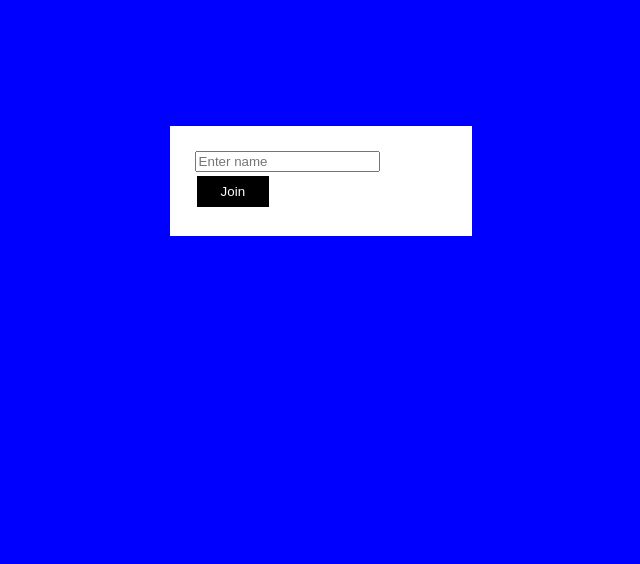
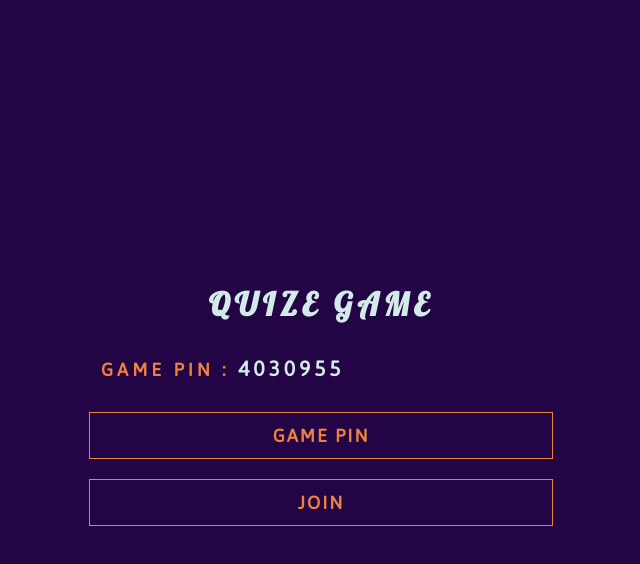
Before and after one commit to abdirashidabdi/QuizeGame, a plain HTML site: page index.html in a window 1280 px wide. Shown: the whole page, without its empty margins (319-959 px from the left). Drawn offline with Linux system fonts and the light colour scheme.

Commit message:
update join page

```diff
--- a/css/style.css
+++ b/css/style.css
@@ -1,20 +1,148 @@
-body{
-    background: blue;
+@import url("https://fonts.googleapis.com/css?family=Asap|Lobster&display=swap");
+* {
+  margin: 0;
+  padding: 0;
+  box-sizing: border-box;
 }
-div{
-    background: white;
-    border-color: black;
-    width: 20%;
-    margin-left: auto; margin-right: auto;
-    margin-top: 10%;
-    padding: 25px;
+:root {
+  --dark-color: #230444;
+  --primary-color: #90303d;
+  --secondary-color: #ed8240;
+  --light-color: #d2ebe9;
+  --width: 80%;
 }
-input[type=submit]{
-    background-color: black;
-    border: none;
-    color: white;
-    cursor: pointer;
-    padding: 8px 24px;
-    text-decoration: none;
-     margin: 4px 2px;
+body {
+    background: var(--dark-color);
+  /* animation: colors 17s infinite ease-out;
+  -webkit-animation: colors 17s infinite ease-out; */
 }
+.container {
+  /* animation: colors 17s infinite ease-out; */
+  width: var(--width);
+  height: 100vh;
+  margin: 5px auto;
+  position: relative;
+  /* -webkit-animation: colors 17s infinite ease-out; */
+}
+.join-form {
+  display: flex;
+  flex-direction: column;
+  justify-self: center;
+  align-items: center;
+  align-content: center;
+  width: 40rem;
+  padding: 30px;
+  position: absolute;
+  left: 50%;
+  top: 50%;
+  transform: translate(-50%, -50%);
+  -webkit-transform: translate(-50%, -50%);
+  -moz-transform: translate(-50%, -50%);
+  -ms-transform: translate(-50%, -50%);
+  -o-transform: translate(-50%, -50%);
+}
+.join-form p {
+  color: var(--secondary-color);
+  font-family: "Asap", sans-serif;
+  font-weight: bold;
+  font-size: 18px;
+  margin-top: 20px;
+  background: transparent;
+  /* border: 2px solid; */
+  padding: 12px 12px;
+  width: var(--width);
+  letter-spacing: 4px;
+}
+.join-form p span {
+  color: var(--light-color);
+  font-weight: bolder;
+  font-size: 21px;
+}
+.join-form h1 {
+  font-family: "Lobster", cursive;
+  color: var(--light-color);
+  letter-spacing: 5px;
+}
+.join-form input {
+  outline-color: var(--light-color);
+  letter-spacing: 2px;
+  font-family: "Asap", sans-serif;
+  font-weight: bold;
+  font-size: 18px;
+  margin-top: 20px;
+  background: transparent;
+  border: 1px solid;
+  padding: 12px 12px;
+  color: var(--secondary-color);
+  width: var(--width);
+  text-align: center;
+}
+.join-form input::placeholder {
+  color: var(--secondary-color);
+}
+.join-form input:focus {
+  border-color: var(--hover);
+  color: var(--light-color);
+  animation: pulse 1s;
+  box-shadow: 0 0 0 2em rgba(255, 255, 255, 0);
+}
+.btn {
+  font-family: "Asap", sans-serif;
+  font-weight: bold;
+  font-size: 18px;
+  margin-top: 20px;
+  background: transparent;
+  border: 1px solid;
+  padding: 12px 12px;
+  color: var(--secondary-color);
+  width: var(--width);
+  letter-spacing: 2px;
+  outline-color: var(--primary-color);
+}
+.btn:hover,
+.btn:focus {
+  border-color: var(--hover);
+  color: #fff;
+  animation: pulse 1s;
+  box-shadow: 0 0 0 2em rgba(255, 255, 255, 0);
+}
+
+
+
+/* ================================
+        ANIMATIONS HERE
+   ================================*/
+
+@keyframes pulse {
+  0% {
+    box-shadow: 0 0 0 0 var(--light-color);
+  }
+}
+@keyframes colors {
+  /* You could think of as "step 1" */
+  0% {
+    background: #040008;
+    color: white !important;
+  }
+  15% {
+    background: rgb(118, 3, 250);
+  }
+  20% {
+    background: #130127d0;
+  }
+  45% {
+    background: #a349fd;
+  }
+  60% {
+    background: #230444;
+  }
+  75% {
+    background: #c69af5;
+  }
+  90% {
+    background: var(--dark);
+  }
+  100% {
+    background: #d1b7ec;
+  }
+}
--- a/index.html
+++ b/index.html
@@ -1,24 +1,25 @@
-<!doctype html>
+<!DOCTYPE html>
 <html lang="en">
   <head>
-    <meta charset="UTF-8">
-    <meta name="viewport"
-          content="width=device-width, user-scalable=no, initial-scale=1.0, maximum-scale=1.0, minimum-scale=1.0">
-    <meta http-equiv="X-UA-Compatible" content="ie=edge">
+    <meta charset="UTF-8" />
+    <meta
+      name="viewport"
+      content="width=device-width, user-scalable=no, initial-scale=1.0, maximum-scale=1.0, minimum-scale=1.0"
+    />
+    <meta http-equiv="X-UA-Compatible" content="ie=edge" />
     <!--  css link-->
-  <link rel="stylesheet" href="./css/style.css">
+    <link rel="stylesheet" href="./css/style.css" />
     <title>Quiz Game</title>
   </head>
   <body>
     <!--create a form that asks user's Name -->
-<div>
-    <form>
-
-        <input type="text" placeholder="Enter name">
-        <input type="submit" value="Join"><br>
-
+    <div class="container">
+      <form class="join-form">
+        <h1>QUIZE GAME</h1>
+        <p>GAME PIN : <span id="pin">4030955</span> </p>
+        <input type="text" placeholder="GAME PIN" />
+        <button class="btn">JOIN</button>
       </form>
-
     </div>
     <!--javascript link-->
     <script src="./js/main.js"></script>
```
Lines whose indentation alone changed are shown as unchanged.
